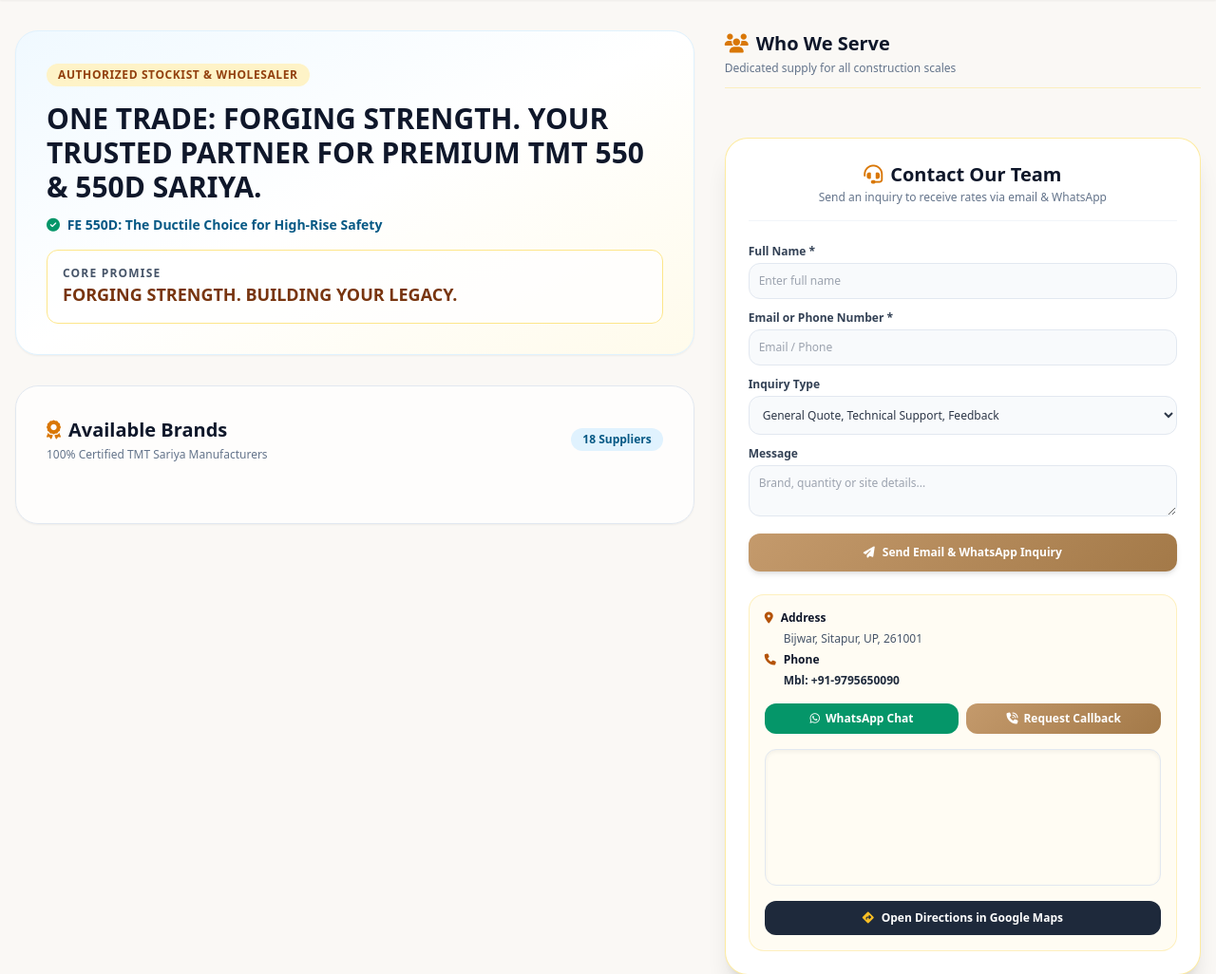
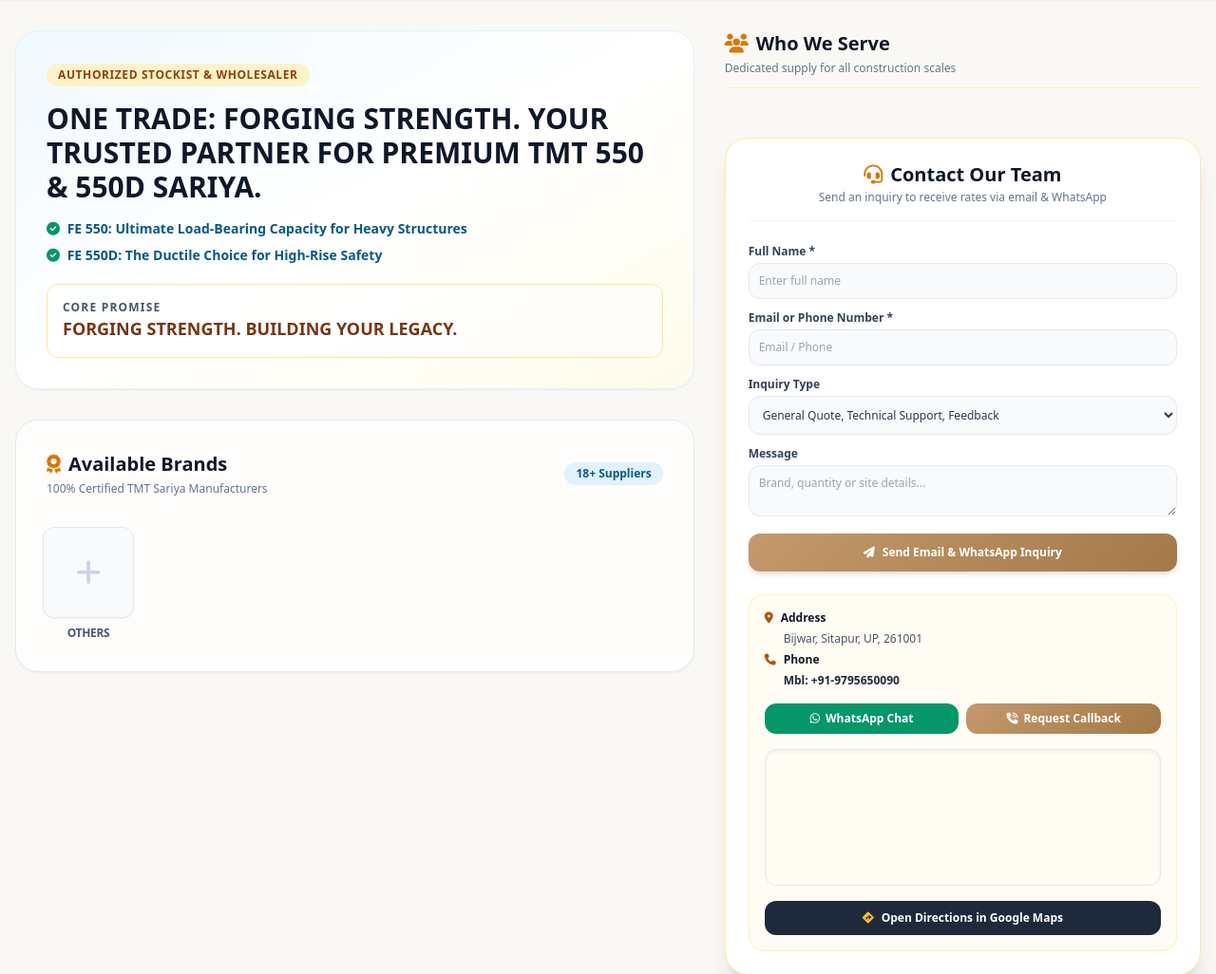
Before and after one commit to vatssue23/OneTrade, a Flask app: template templates/index.html in a window 1280 px wide. Shown: the part 77-1103 px from the top of the page at 95% size. Run offline with Flask 3, Linux system fonts and the light colour scheme; the template is opened without the code that fills it, so the values that code supplies are empty; some libraries are stand-ins or nearby versions.

Commit message:
updated ui

```diff
--- a/templates/index.html
+++ b/templates/index.html
@@ -4,30 +4,17 @@
     <meta charset="UTF-8">
     <meta name="viewport" content="width=device-width, initial-scale=1.0">
     <title>ONE TRADE | Premium TMT 550 & 550D Sariya - Sitapur</title>
-    <!-- Tailwind CSS -->
     <script src="https://cdn.tailwindcss.com"></script>
-    <!-- Font Awesome -->
     <link rel="stylesheet" href="https://cdnjs.cloudflare.com/ajax/libs/font-awesome/6.4.0/css/all.min.css">
     <style>
-        html {
-            scroll-behavior: smooth;
-        }
-        body {
-            background-color: #FAF8F5;
-            color: #2D3748;
-        }
-        .gold-btn {
-            background: linear-gradient(135deg, #c49a6c, #a37948);
-            color: #ffffff;
-        }
-        .gold-btn:hover {
-            background: linear-gradient(135deg, #b3895b, #926837);
-        }
+        html { scroll-behavior: smooth; }
+        body { background-color: #FAF8F5; color: #2D3748; }
+        .gold-btn { background: linear-gradient(135deg, #c49a6c, #a37948); color: #ffffff; }
+        .gold-btn:hover { background: linear-gradient(135deg, #b3895b, #926837); }
     </style>
 </head>
 <body class="font-sans antialiased min-h-screen">
 
-    <!-- Navigation Header -->
     <header class="bg-white/90 backdrop-blur-md sticky top-0 z-50 border-b border-amber-100 shadow-sm">
         <div class="max-w-7xl mx-auto px-6 py-4 flex justify-between items-center">
             <a href="#about" class="flex items-center space-x-3 group">
@@ -39,8 +26,6 @@
                     <p class="text-xs text-amber-700 font-medium">Building Materials • Sitapur</p>
                 </div>
             </a>
-
-            <!-- Header Navigation Links -->
             <nav class="hidden md:flex items-center space-x-8 text-sm font-semibold text-slate-700">
                 <a href="#about" class="hover:text-amber-700 transition">About Us</a>
                 <a href="#brands" class="hover:text-amber-700 transition">Brands</a>
@@ -50,65 +35,70 @@
         </div>
     </header>
 
-    <!-- Main Content Layout -->
     <main class="max-w-7xl mx-auto px-4 py-8 grid grid-cols-1 lg:grid-cols-12 gap-8">
 
-        <!-- Left Column: Hero & Brands Section -->
         <div class="lg:col-span-7 space-y-8">
-
-            <!-- About Section -->
             <section id="about" class="scroll-mt-24 bg-gradient-to-br from-sky-50 via-white to-amber-50 border border-sky-100 rounded-3xl p-8 shadow-sm relative overflow-hidden">
                 <span class="inline-block px-3 py-1 bg-amber-100 text-amber-800 text-xs font-bold rounded-full uppercase tracking-wider mb-4">
                     Authorized Stockist & Wholesaler
                 </span>
-                <h2 class="text-2xl md:text-3xl font-black text-slate-900 leading-tight mb-3">
+                <h2 class="text-2xl md:text-3xl font-black text-slate-900 leading-tight mb-4">
                     ONE TRADE: FORGING STRENGTH. YOUR TRUSTED PARTNER FOR PREMIUM TMT 550 & 550D SARIYA.
                 </h2>
-                <p class="text-sky-800 font-semibold text-sm mb-4">
-                    <i class="fa-solid fa-circle-check text-emerald-600 mr-1"></i> FE 550D: The Ductile Choice for High-Rise Safety
-                </p>
+
+                <!-- Added FE 550 Bullet Point Here -->
+                <div class="space-y-2 mb-5">
+                    <p class="text-sky-800 font-semibold text-sm">
+                        <i class="fa-solid fa-circle-check text-emerald-600 mr-1"></i> FE 550: Ultimate Load-Bearing Capacity for Heavy Structures
+                    </p>
+                    <p class="text-sky-800 font-semibold text-sm">
+                        <i class="fa-solid fa-circle-check text-emerald-600 mr-1"></i> FE 550D: The Ductile Choice for High-Rise Safety
+                    </p>
+                </div>
+
                 <div class="p-4 bg-white/80 rounded-xl border border-amber-200">
                     <p class="text-xs font-bold text-slate-600 uppercase tracking-widest">Core Promise</p>
                     <p class="text-lg font-extrabold text-amber-900">FORGING STRENGTH. BUILDING YOUR LEGACY.</p>
                 </div>
             </section>
 
-            <!-- Brands Section -->
             <section id="brands" class="scroll-mt-24 bg-white/70 backdrop-blur-sm border border-slate-200 rounded-3xl p-6 sm:p-8 shadow-sm">
                 <div class="flex flex-col sm:flex-row justify-between items-start sm:items-center mb-8 gap-4">
                     <div>
                         <h3 class="text-xl font-bold text-slate-900"><i class="fa-solid fa-award text-amber-600 mr-2"></i>Available Brands</h3>
                         <p class="text-xs text-slate-500 mt-1">100% Certified TMT Sariya Manufacturers</p>
                     </div>
-                    <span class="text-xs font-semibold bg-sky-100 text-sky-800 px-3 py-1 rounded-full whitespace-nowrap">18 Suppliers</span>
+                    <!-- Updated to 18+ Suppliers -->
+                    <span class="text-xs font-semibold bg-sky-100 text-sky-800 px-3 py-1 rounded-full whitespace-nowrap">18+ Suppliers</span>
                 </div>
 
-                <!-- Styled Circular Logos Grid -->
                 <div class="grid grid-cols-3 sm:grid-cols-4 md:grid-cols-6 gap-6">
                     {% for brand in data.brands %}
-                    <div class="flex flex-col items-center group cursor-pointer">
-                        <!-- Circular Logo Badge -->
-                        <div class="w-20 h-20 sm:w-24 sm:h-24 rounded-full bg-gradient-to-br from-white via-amber-50 to-[#ebd6a7] border-[3px] border-amber-200 shadow-[0_4px_12px_rgba(212,175,55,0.15)] flex flex-col items-center justify-center group-hover:scale-110 group-hover:shadow-[0_8px_20px_rgba(212,175,55,0.3)] group-hover:border-amber-400 transition-all duration-300 relative overflow-hidden">
-
-                            <!-- Subtle top shine effect -->
-                            <div class="absolute top-0 left-0 w-full h-1/2 bg-white/50 rounded-t-full"></div>
-
-                            <!--
-                              NOTE: If you download real brand logos later, you can replace the <span> below with an image tag like this:
-                              <img src="/static/logos/{{ brand }}.png" alt="{{ brand }}" class="w-12 h-12 object-contain relative z-10">
-                            -->
-                            <span class="text-xs sm:text-[13px] font-black text-slate-800 tracking-tight text-center px-1 leading-none uppercase relative z-10">{{ brand }}</span>
+                    <div class="flex flex-col items-center group">
+                        <div class="w-20 h-20 sm:w-24 sm:h-24 bg-white rounded-xl border border-slate-200 shadow-sm flex items-center justify-center p-3 group-hover:scale-105 group-hover:shadow-md group-hover:border-amber-400 transition-all duration-300">
+                            <img
+                                src="/static/logos/{{ brand }}.png"
+                                alt="{{ brand }} Logo"
+                                class="w-full h-full object-contain"
+                                onerror="this.onerror=null; this.src='https://ui-avatars.com/api/?name={{ brand | urlencode }}&background=f8f9fa&color=333&font-size=0.33';"
+                            >
                         </div>
+                        <span class="text-[11px] sm:text-xs font-bold text-slate-600 mt-2 text-center uppercase tracking-tight">{{ brand }}</span>
                     </div>
                     {% endfor %}
+
+                    <!-- Added "Others" Badge with Icon -->
+                    <div class="flex flex-col items-center group">
+                        <div class="w-20 h-20 sm:w-24 sm:h-24 bg-slate-50 rounded-xl border border-slate-200 shadow-sm flex items-center justify-center p-3 group-hover:scale-105 group-hover:shadow-md group-hover:border-amber-400 transition-all duration-300">
+                            <i class="fa-solid fa-plus text-slate-300 text-3xl group-hover:text-amber-500 transition-colors"></i>
+                        </div>
+                        <span class="text-[11px] sm:text-xs font-bold text-slate-600 mt-2 text-center uppercase tracking-tight">Others</span>
+                    </div>
                 </div>
             </section>
         </div>
 
-        <!-- Right Column: Audience & Interactive Contact Hub -->
         <div class="lg:col-span-5 space-y-8">
-
-            <!-- Who We Serve Section (ADDED HEADING HERE) -->
             <section id="audience" class="scroll-mt-24">
                 <div class="border-b border-amber-200/50 pb-3 mb-5">
                     <h3 class="text-xl font-bold text-slate-900"><i class="fa-solid fa-users text-amber-600 mr-2"></i>Who We Serve</h3>
@@ -127,14 +117,12 @@
                 </div>
             </section>
 
-            <!-- Contact & Map Section -->
             <section id="contact" class="scroll-mt-24 bg-white border border-amber-200/80 rounded-3xl p-6 shadow-xl relative">
                 <div class="border-b border-slate-100 pb-4 mb-6 text-center">
                     <h3 class="text-xl font-bold text-slate-900"><i class="fa-solid fa-headset text-amber-600 mr-2"></i>Contact Our Team</h3>
                     <p class="text-xs text-slate-500 mt-0.5">Send an inquiry to receive rates via email & WhatsApp</p>
                 </div>
 
-                <!-- Form -->
                 <form id="contactForm" onsubmit="handleInquirySubmit(event)" class="space-y-3 mb-6">
                     <div>
                         <label class="block text-xs font-bold text-slate-700 mb-1">Full Name *</label>
@@ -161,7 +149,6 @@
                     </button>
                 </form>
 
-                <!-- Firm Details & Interactive Google Maps Embed -->
                 <div class="bg-amber-50/60 rounded-2xl p-4 border border-amber-200/50 space-y-4">
                     <div class="text-xs space-y-1.5 text-slate-700">
                         <p class="font-bold text-slate-900"><i class="fa-solid fa-location-dot text-amber-700 mr-2"></i>Address</p>
@@ -170,7 +157,6 @@
                         <p class="pl-5 font-semibold text-slate-800">Mbl: +91-9795650090</p>
                     </div>
 
-                    <!-- Action Buttons -->
                     <div class="grid grid-cols-1 sm:grid-cols-2 gap-2">
                         <a href="https://wa.me/919795650090" target="_blank" class="bg-emerald-600 hover:bg-emerald-700 text-white font-bold py-2 px-3 rounded-xl text-xs text-center transition flex items-center justify-center">
                             <i class="fa-brands fa-whatsapp mr-1.5"></i> WhatsApp Chat
@@ -180,7 +166,6 @@
                         </button>
                     </div>
 
-                    <!-- Live Embedded Google Map Pin for Bijwar, Sitapur 261001 -->
                     <div class="rounded-xl overflow-hidden border border-slate-200 shadow-inner h-36 relative">
                         <iframe
                             class="w-full h-full border-0"
@@ -198,7 +183,6 @@
         </div>
     </main>
 
-    <!-- Footer -->
     <footer class="text-center py-6 border-t border-amber-200/50 text-xs text-slate-500">
         &copy; 2026 ONE TRADE • Bijwar, Sitapur, UP (261001) • Contact: +91-9795650090
     </footer>
```
